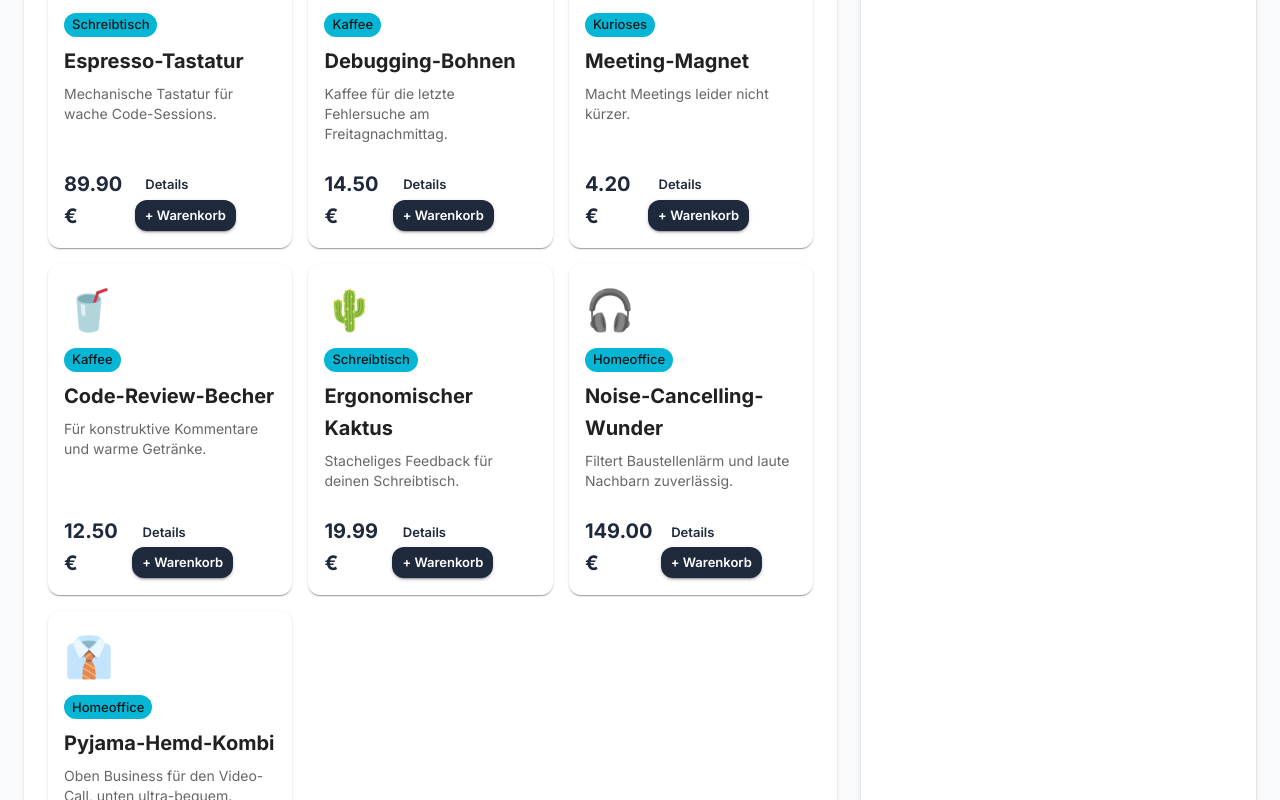
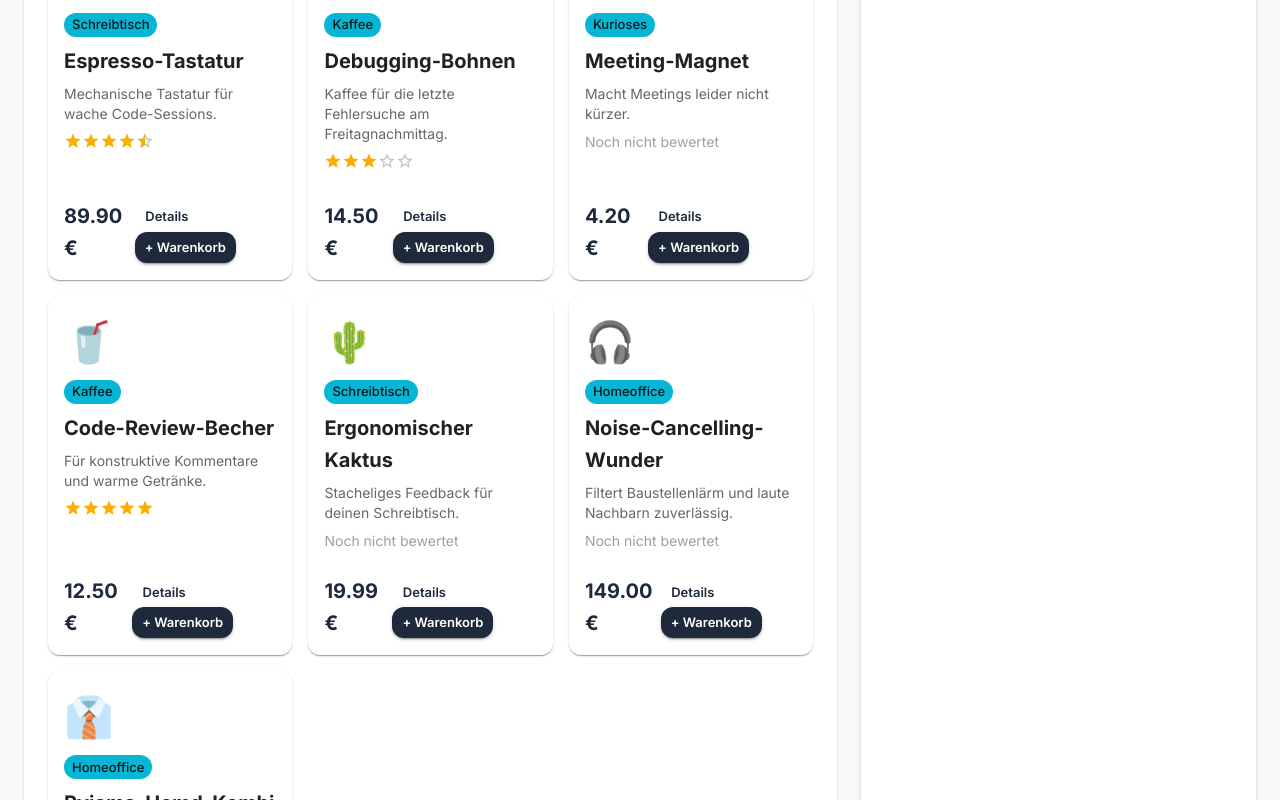
Before and after one commit to largeger/fi-react-part6, a React (Vite) app: page / in a window 1280 px wide. Shown: the part 780-1580 px from the top of the page. Built offline with nearby package versions, Linux system fonts and the light colour scheme.

Commit message:
solution(uebung-3): implement rating feature in ProductCard and types

```diff
--- a/src/features/products/api/productsApi.ts
+++ b/src/features/products/api/productsApi.ts
@@ -3,10 +3,10 @@ import type { CategoryFilter, NewProduct, Product } from "../../../shared/types/
 // Simulierte Backend-API: keine Serverinstallation nötig. In einer echten App
 // würden diese Funktionen fetch() auf einen REST-Endpunkt aufrufen.
 let products: Product[] = [
-  { id: 1, name: "Espresso-Tastatur", description: "Mechanische Tastatur für wache Code-Sessions.", price: 89.9, category: "Schreibtisch", emoji: "⌨️" },
-  { id: 2, name: "Debugging-Bohnen", description: "Kaffee für die letzte Fehlersuche am Freitagnachmittag.", price: 14.5, category: "Kaffee", emoji: "☕" },
+  { id: 1, name: "Espresso-Tastatur", description: "Mechanische Tastatur für wache Code-Sessions.", price: 89.9, category: "Schreibtisch", emoji: "⌨️", rating: 4.5 },
+  { id: 2, name: "Debugging-Bohnen", description: "Kaffee für die letzte Fehlersuche am Freitagnachmittag.", price: 14.5, category: "Kaffee", emoji: "☕", rating: 3 },
   { id: 3, name: "Meeting-Magnet", description: "Macht Meetings leider nicht kürzer.", price: 4.2, category: "Kurioses", emoji: "🧲" },
-  { id: 4, name: "Code-Review-Becher", description: "Für konstruktive Kommentare und warme Getränke.", price: 12.5, category: "Kaffee", emoji: "🥤" },
+  { id: 4, name: "Code-Review-Becher", description: "Für konstruktive Kommentare und warme Getränke.", price: 12.5, category: "Kaffee", emoji: "🥤", rating: 5 },
   { id: 5, name: "Ergonomischer Kaktus", description: "Stacheliges Feedback für deinen Schreibtisch.", price: 19.99, category: "Schreibtisch", emoji: "🌵" },
   { id: 6, name: "Noise-Cancelling-Wunder", description: "Filtert Baustellenlärm und laute Nachbarn zuverlässig.", price: 149.0, category: "Homeoffice", emoji: "🎧" },
   { id: 7, name: "Pyjama-Hemd-Kombi", description: "Oben Business für den Video-Call, unten ultra-bequem.", price: 39.9, category: "Homeoffice", emoji: "👔" },
--- a/src/features/products/components/ProductCard.tsx
+++ b/src/features/products/components/ProductCard.tsx
@@ -11,6 +11,7 @@ import {
   DialogContent,
   DialogActions,
   Box,
+  Rating,
 } from "@mui/material";
 import type { Product } from "../../../shared/types/product";
 import { useCartStore } from "../../cart/store/cartStore";
@@ -40,6 +41,15 @@ export function ProductCard({ product }: { product: Product }) {
           <Typography variant="body2" color="text.secondary">
             {product.description}
           </Typography>
+          <Box sx={{ mt: 1 }}>
+            {product.rating !== undefined ? (
+              <Rating value={product.rating} readOnly precision={0.5} size="small" />
+            ) : (
+              <Typography variant="body2" color="text.disabled">
+                Noch nicht bewertet
+              </Typography>
+            )}
+          </Box>
         </CardContent>
         <CardActions sx={{ justifyContent: "space-between", px: 2, pb: 2 }}>
           <Typography variant="h6" fontWeight={700} color="primary">
@@ -75,6 +85,15 @@ export function ProductCard({ product }: { product: Product }) {
           <Typography variant="h5" fontWeight={700} mt={2}>
             {product.price.toFixed(2)} €
           </Typography>
+          <Box sx={{ mt: 1 }}>
+            {product.rating !== undefined ? (
+              <Rating value={product.rating} readOnly precision={0.5} size="small" />
+            ) : (
+              <Typography variant="body2" color="text.disabled">
+                Noch nicht bewertet
+              </Typography>
+            )}
+          </Box>
         </DialogContent>
         <DialogActions>
           <Button onClick={() => setDetailsOpen(false)} variant="contained" fullWidth>
--- a/src/shared/types/product.ts
+++ b/src/shared/types/product.ts
@@ -9,6 +9,7 @@ export type Product = {
   price: number;
   category: Category;
   emoji: string;
+  rating?: number;
 };
 
 // Die ID vergibt die API erst beim Anlegen.
```
